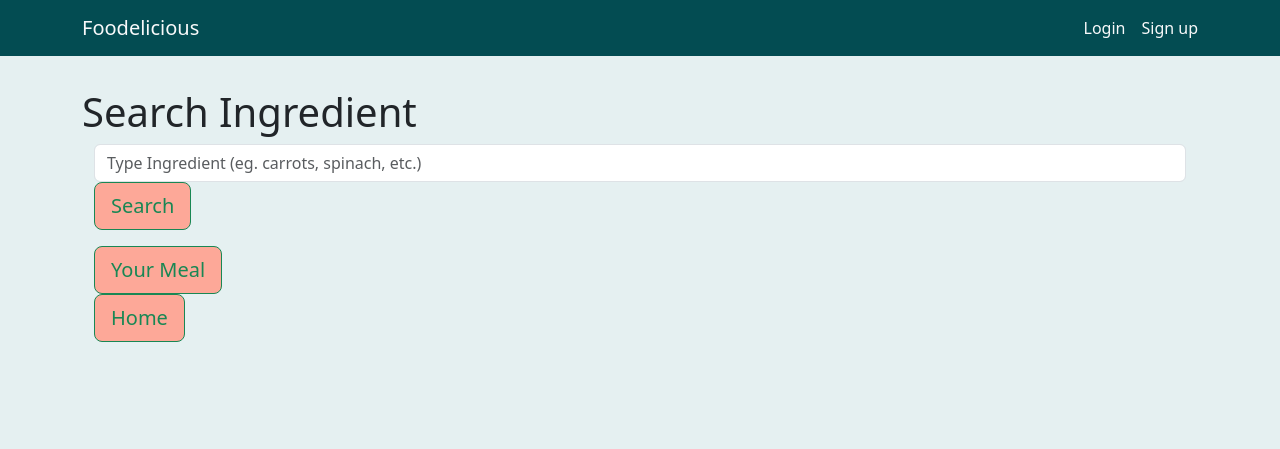
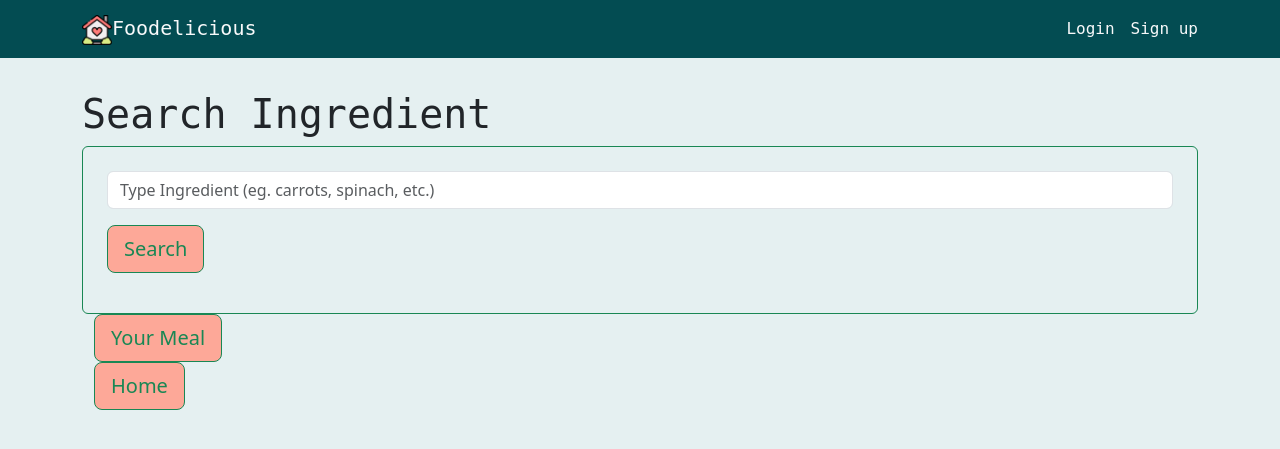
Before and after one commit to quyenpham94/foodelicious, a Flask app: page /search in a window 1280 px wide. Shown: the top 449 px of the page. Run offline with Flask 2, Linux system fonts and the light colour scheme; data that the repository does not hold is empty; parts of the project's set-up code (start-up, migrations or seed data) failed here and were passed over; some libraries are stand-ins or nearby versions.

Commit message:
update some styles

```diff
--- a/static/meal.js
+++ b/static/meal.js
@@ -15,8 +15,8 @@ $(document).ready(function(){
 
 		if (event.target.classList.contains('fa-minus')) {
 			await axios.delete(`/api/meal/${id}`)
+			$(event.target).toggleClass('fa fa-minus')
 			$(event.target).toggleClass('fa fa-plus')
-			$(event.target).toggleClass('fa fa-minus')
 			console.log('Delete Ingredient From Meal')
 		} else {
 			try {
--- /dev/null
+++ b/static/style.css
@@ -0,0 +1,15 @@
+.logo {
+    width: 30px;
+    height: 30px;
+}
+
+.flex {
+	display: flex;
+	justify-content: center;
+	align-items: center;
+}
+
+
+h1, h2, h3, h4, h5, h6, h8, p, a, span, button {
+    font-family: 'Roboto Mono', monospace;
+}
--- a/templates/base.html
+++ b/templates/base.html
@@ -7,25 +7,26 @@
   <script src="https://ajax.googleapis.com/ajax/libs/jquery/2.1.3/jquery.min.js"></script>
 
   <link rel="stylesheet" href="https://unpkg.com/bootstrap/dist/css/bootstrap.css">
+  <link rel="stylesheet" href="/static/style.css">
 </head>
 
 <body style="background-color: #e5f0f1;">
   <nav class="navbar navbar-dark justify-content-between" style="background-color: #034c52;">
     <div class="container">
-      <a href="/" class="navbar-brand text-light" >Foodelicious</a>
+      <a href="/" class="navbar-brand text-light" ><img class="logo" src="/static/image/home-icon.png" alt="logo">Foodelicious</a>
       <ul class="nav navbar-nav flex-row float-right">
         {% if session['user_id'] %}
         <li class="nav-item">
-          <a class="nav-link pr-3 text-light" href="/users/{{g.user.id}}">{{g.user.username}}</a>
+          <a class="nav-link pr-3 text-light" href="/users/{{g.user.id}}"><img class="logo" src="/static/image/user-icon.png" alt="logo">{{g.user.username}}</a>
         </li>
         <li class="nav-item">
-          <a class="nav-link pr-3 text-light" href="/favorites">Favorite-Recipes</a>
+          <a class="nav-link pr-3 text-light" href="/favorites"><img class="logo" src="/static/image/fav-icon.png" alt="logo">Favorite-Recipes</a>
         </li>
         <li class="nav-item">
-          <a class="nav-link pr-3 text-light" href="/meals">My-Meal</a>
+          <a class="nav-link pr-3 text-light" href="/meals"><img class="logo" src="/static/image/meal-icon.png" alt="logo">My-Meal</a>
         </li>
         <li class="nav-item">
-          <a class="nav-link pr-3 text-light" href="/logout">Logout</a>
+          <a class="nav-link pr-3 text-light" href="/logout"><img class="logo" src="/static/image/out-icon.png" alt="logo">Logout</a>
         </li>
         {% else %}
         <li class="nav-item">
--- a/templates/foods/favorites.html
+++ b/templates/foods/favorites.html
@@ -1,11 +1,11 @@
 {% extends 'base.html' %}
 {% block title %}Favorites{% endblock %}
 {% block content %}
-<div class="container">
+<div class="border border-success rounded p-4 container">
   {% if g.user.recipes %}
   <div id="recipe-info" class="row justify-content-center align-items-center">
     {% for r in g.user.recipes %}
-    <div class="jumbotron1 col-3 col-sm-10-6 m-2 mx-auto">
+    <div class="jumbotron col-3 col-sm-10-6 m-2 mx-auto">
       <a href="/recipes/{{r.id}}" data-id="{{r.id}}" class="show-recipe">
         <div class="card border mb-4 mx-auto" style="background-color: #fef6f4;">
           <img class="card-img-top" src="{{r['image']}}" alt="Card image cap" alt="{{r.name}}">
--- a/templates/foods/meals.html
+++ b/templates/foods/meals.html
@@ -17,7 +17,7 @@
                 {% if g.user %}
                 <div class="vertical-group meal-info">
                     <button style="float: right;" data-id="{{i.id}}" class='meal btn btn-sm'>
-                        <i class="{% if i.id in ingredient_ids %}fa fa-plus fa-2x{% else %}fa fa-minus fa-2x{% endif %}"></i></button>
+                        <i class="{% if i.id in ingredient_ids %}fa fa-minus fa-2x{% else %}fa fa-plus fa-2x{% endif %}"></i></button>
                 </div>
                 {% endif %}
             </div>
@@ -25,7 +25,7 @@
           </div>
       </div>
       {% endfor %}
-      <div>
+      <div class="flex">
           <form type="click">
               <a href="/search" class="btn btn-outline-success btn-lg" style="background-color: #fda898;">Add More Food</a>
           </form>
@@ -36,7 +36,7 @@
         </form>
 
     </div>
-      <div>
+      <div class="flex">
         <a href="/" class="btn btn-outline-success btn-lg" style="background-color: #fda898;">Home</i></a>
       </div>
 
--- a/templates/foods/search.html
+++ b/templates/foods/search.html
@@ -4,26 +4,24 @@
 {% block content %}
 <h1>Search Ingredient </h1>
 
-<div class="container" id="search-ingredient" >
+<div class="border border-success rounded p-4 container" id="search-ingredient" >
     <form type="submit">
-        <div class="autocomplete suggestions">
-
             <input data-autocomplete list="food-suggestion" class="form-control" type="text" name="query" placeholder="Type Ingredient (eg. carrots, spinach, etc.)">
-
-            <button class="btn btn-outline-success btn-lg" style="background-color:#fda898;" type="submit" >Search</button>
-        </div>
+            <div class="mt-3">
+                <button class="btn btn-outline-success btn-lg" style="background-color:#fda898;" type="submit" >Search</button>
+            </div>
     </form>
 
 </div>
 <div class="add-food">
     {% for i in ingredients %}
         <div class="jumbotron1 col-3 col-sm-10-6 m-2">
-                <a href="/ingredients/{{i.id}}" data-id="{{i.id}}" class="show-ingredient">
+
                     <div>
                         <div class="card-body meal-info text-center">
                             <div class="card-body border" style="background-color: #fef6f4;">
-                                <p class="ingredient-name">{{ i.name }}</p> </a>
-                                <p>Calories: {{calories}} </p>
+                                <p class="ingredient-name">{{ i.name }}</p>
+                                <a href="/ingredients/{{i.id}}" data-id="{{i.id}}" class="show-ingredient"><img class="logo" src="/static/image/nutrition-icon.png" alt="logo"><p>Nutrition </p></a>
 
                                 {% if g.user %}
                                 <button data-id="{{i.id}}" class='meal btn btn-sm border'>
--- a/templates/index.html
+++ b/templates/index.html
@@ -3,7 +3,7 @@
 
 {% block content %}
 
-    <h1>Welcome To Foodelicious App</h1>
+    <h1 style="text-align:center;">Welcome To Foodelicious App</h1>
     <div class="container border border-success rounded mx-auto text-center mb-3 p-3" style="background-color: #fef6f4;">
         <span>This app allows user to control their daily diet by providing the nutrition of their food.
             It also provides some random recipes which are supposed to give users ideas of what to eat every meal.
--- a/templates/users/register.html
+++ b/templates/users/register.html
@@ -2,7 +2,7 @@
 
 {% block content %}
 <h1 class="display-1">Sign Up</h1>
-<p class="lead">Register below to join the eat-cleaning application</p>
+<p class="lead">Register below to join Foodelicious App</p>
 <form method="POST">
     {{ form.hidden_tag() }}
 
@@ -18,8 +18,10 @@
         {% endfor %}
     </p>
     {% endfor %}
+    <div class="mt-4">
+        <button class="btn btn-outline-success btn-lg" style="background-color: #fda898;" type="submit">Register</button>
+    </div>
 
-    <button class="btn btn-outline-success btn-lg" style="background-color: #fda898;" type="submit">Register</button>
 
 </form>
 
```
Also changed, not shown: templates/users/edit.html (+5 -2 lines), templates/users/show.html (+4 -6 lines), static/image/fav-icon.png (added), static/image/home-icon.png (added), static/image/meal-icon.png (added), static/image/nutrition-icon.png (added), static/image/out-icon.png (added), static/image/user-icon.png (added), 1 other file.
